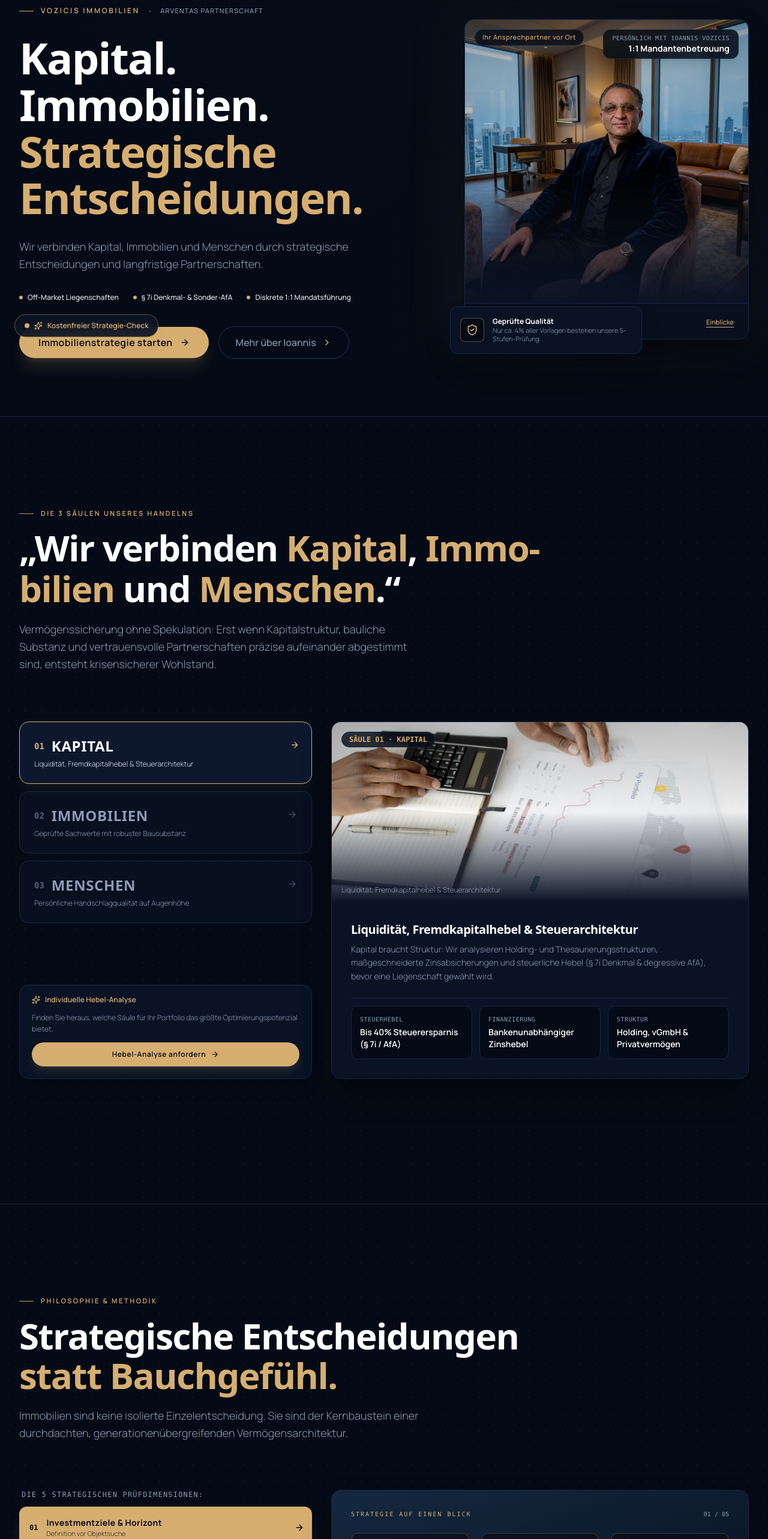
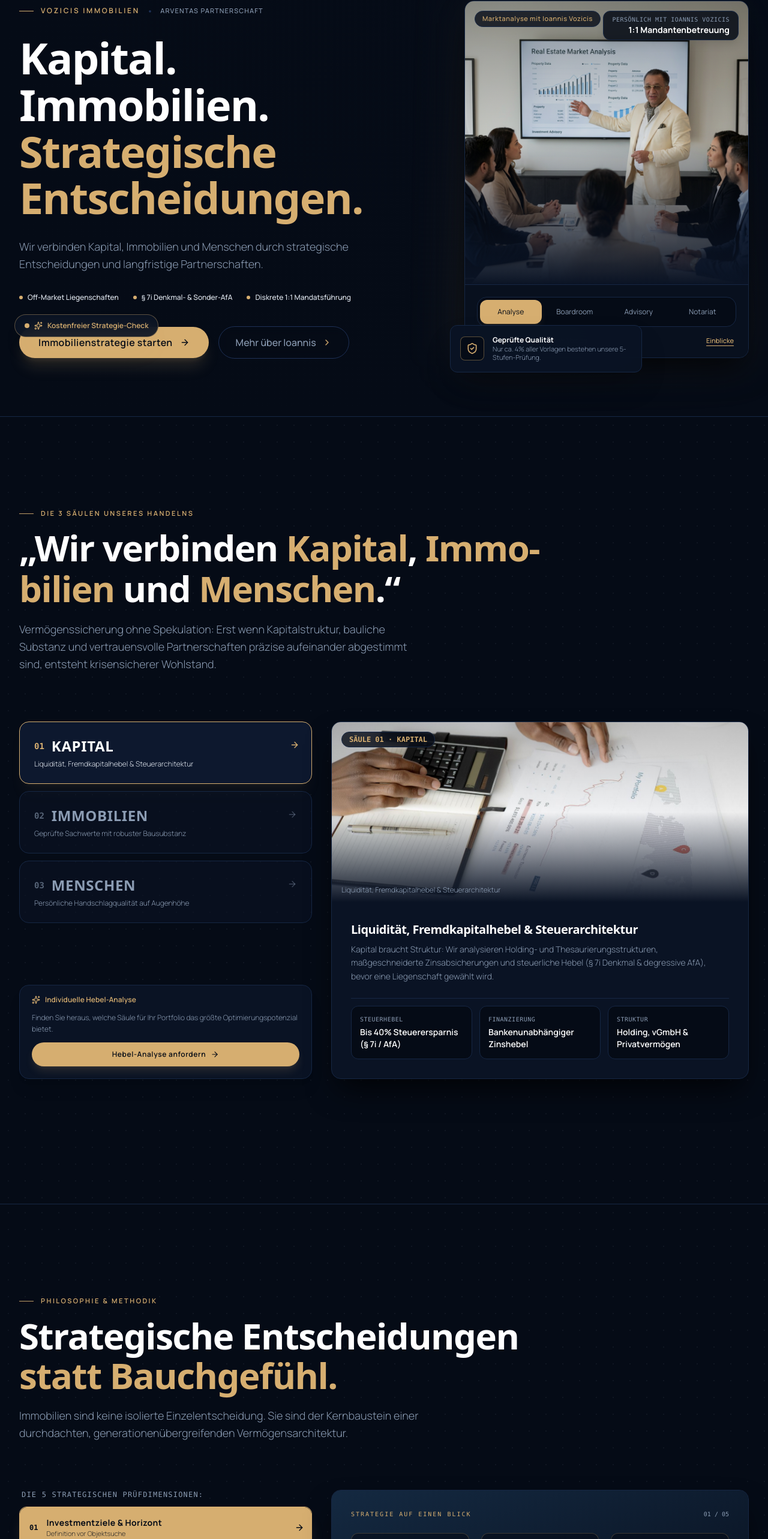
Before and after one commit to urrwa/vozicis-immobilien, a React (Vite) app: page / in a window 1280 px wide. Shown: the part 214-2780 px from the top of the page at 60% size. Built offline with nearby package versions, Linux system fonts and the light colour scheme.

Commit message:
Restore hero photo tabs and animate photo and strategy selections

```diff
--- a/src/components/BrandPhilosophy.tsx
+++ b/src/components/BrandPhilosophy.tsx
@@ -1,7 +1,7 @@
 import { StrategyInfographic } from './StrategyInfographic';
 import { useLanguage } from '../i18n/LanguageContext';
 import React, { useState } from 'react';
-import { motion } from 'motion/react';
+import { motion, useReducedMotion } from 'motion/react';
 import {
   Target,
   Coins,
@@ -19,6 +19,7 @@ import { BRAND_IMAGES } from '../data/brandAssets';
 export const BrandPhilosophy: React.FC<{ onOpenStrategyCheck: () => void }> = ({ onOpenStrategyCheck }) => {
   const { t, locale, localizedImage } = useLanguage();
   const [selectedParam, setSelectedParam] = useState<number>(0);
+  const reduceMotion = useReducedMotion();
 
   const parameters = [
     {
@@ -111,12 +112,14 @@ export const BrandPhilosophy: React.FC<{ onOpenStrategyCheck: () => void }> = ({
                   <button
                     key={param.id}
                     onClick={() => setSelectedParam(index)}
-                    className={`w-full text-left p-4 rounded-xl cursor-pointer transition-all duration-300 flex items-center justify-between border ${
+                    aria-pressed={isSelected}
+                    className={`relative isolate w-full text-left p-4 rounded-xl cursor-pointer transition-colors duration-300 flex items-center justify-between border ${
                       isSelected
-                        ? 'bg-[#D6AE70] text-[#050B16] border-[#D6AE70] shadow-xl shadow-[#D6AE70]/15'
+                        ? 'text-[#050B16] border-[#D6AE70] shadow-xl shadow-[#D6AE70]/15'
                         : 'bg-[#0A1324]/60 hover:bg-[#0A1324] text-[#8B9CB3] hover:text-white border-[#162744]'
                     }`}
                   >
+                    {isSelected && <motion.span layoutId="strategy-selection-highlight" transition={reduceMotion ? { duration: 0 } : { type: 'spring', stiffness: 320, damping: 32 }} className="absolute inset-0 -z-10 rounded-xl bg-[#D6AE70]" />}
                     <div className="flex items-center gap-3.5">
                       <span className={`font-mono text-xs font-semibold ${isSelected ? 'text-[#050B16]' : 'text-[#D6AE70]'}`}>
                         {t(param.num)}
@@ -150,9 +153,9 @@ export const BrandPhilosophy: React.FC<{ onOpenStrategyCheck: () => void }> = ({
             <StrategyInfographic index={selectedParam} />
 
             {/* Content Overlay */}
-            <div className="relative z-10 p-7 sm:p-10 space-y-6">
+            <motion.div key={current.id} initial={reduceMotion ? false : { opacity: 0, y: 12 }} animate={{ opacity: 1, y: 0 }} transition={{ duration: reduceMotion ? 0 : 0.35 }} className="relative z-10 p-7 sm:p-10 space-y-6">
               <div className="inline-flex items-center gap-2.5 px-3.5 py-1.5 rounded-full bg-[#050B16]/80 border border-[#162744] text-[#D6AE70] text-xs font-mono backdrop-blur-md">
-                <span>{t("DIMENSION ")}{t(current.num)}</span>
+                <span>{t("DIMENSION ")}{String(selectedParam + 1).padStart(2, '0')}</span>
                 <span className="text-[#162744]">|</span>
                 <span className="text-white font-sans">{t(current.title)}</span>
               </div>
@@ -172,7 +175,7 @@ export const BrandPhilosophy: React.FC<{ onOpenStrategyCheck: () => void }> = ({
                   {t(current.benchmark)}
                 </span>
               </div>
-            </div>
+            </motion.div>
 
             {/* Bottom Bar */}
             <div className="relative z-10 p-6 sm:p-8 pt-4 border-t border-[#162744] flex items-center justify-between bg-[#08101E]/90 backdrop-blur-sm">
--- a/src/components/Hero.tsx
+++ b/src/components/Hero.tsx
@@ -1,6 +1,6 @@
 import { useLanguage } from '../i18n/LanguageContext';
 import React, { useState, useEffect } from 'react';
-import { motion, useMotionValue, useSpring, useTransform } from 'motion/react';
+import { motion, AnimatePresence, useReducedMotion, useMotionValue, useSpring, useTransform } from 'motion/react';
 import {
   ArrowRight,
   ShieldCheck,
@@ -24,7 +24,16 @@ export const Hero: React.FC<HeroProps> = ({
   onOpenConsultation,
   onOpenLookbook
 }) => {
-  const { t, locale, localizedImage } = useLanguage();
+  const { t, language, locale, localizedImage } = useLanguage();
+  const reduceMotion = useReducedMotion();
+  const [activeVisual, setActiveVisual] = useState(0);
+  const visualTabs = [
+    { label: 'Analyse', image: BRAND_IMAGES.marketAnalysisPresentation.localSrc, de: 'Marktanalyse mit Ioannis Vozicis', en: 'Market analysis with Ioannis Vozicis' },
+    { label: 'Boardroom', image: '/images/brand/08.png', de: 'Strategischer Austausch im Boardroom', en: 'Strategic discussion in the boardroom' },
+    { label: 'Advisory', image: BRAND_IMAGES.executiveConsultingLounge.localSrc, de: 'Persönliche Beratung mit Ioannis Vozicis', en: 'Personal advice with Ioannis Vozicis' },
+    { label: 'Notariat', image: BRAND_IMAGES.dealClosingPartnership.localSrc, de: 'Partnerschaft & Transaktionsbegleitung', en: 'Partnership & transaction support' },
+  ];
+  const selectedVisual = visualTabs[activeVisual];
 
   // Mouse parallax motion values
   const mouseX = useMotionValue(0);
@@ -40,6 +49,7 @@ export const Hero: React.FC<HeroProps> = ({
   const parallaxFloatY = useTransform(smoothMouseY, [-500, 500], [14, -14]);
 
   const handleMouseMove = (e: React.MouseEvent<HTMLDivElement>) => {
+    if (reduceMotion) return;
     const rect = e.currentTarget.getBoundingClientRect();
     const centerX = rect.left + rect.width / 2;
     const centerY = rect.top + rect.height / 2;
@@ -48,10 +58,10 @@ export const Hero: React.FC<HeroProps> = ({
   };
 
   const currentVisual = {
-    image: BRAND_IMAGES.founderPortrait.localSrc,
-    fallback: BRAND_IMAGES.founderPortrait.cdnSrc,
-    tag: 'Ihr Ansprechpartner vor Ort',
-    caption: 'Ioannis Vozicis – persönlich an Ihrer Seite',
+    image: selectedVisual.image,
+    fallback: BRAND_IMAGES.founderPortrait.localSrc,
+    tag: language === 'en' ? selectedVisual.en : selectedVisual.de,
+    caption: language === 'en' ? selectedVisual.en : selectedVisual.de,
     highlight: '1:1 Mandantenbetreuung',
     sub: 'Persönlich mit Ioannis Vozicis'
   };
@@ -182,16 +192,22 @@ export const Hero: React.FC<HeroProps> = ({
 
               {/* Image Frame - 1:1 Aspect Ratio Square */}
               <div className="relative aspect-square w-full overflow-hidden bg-[#050B16]">
-                <img
+                <AnimatePresence initial={false}>
+                <motion.img
                   key={currentVisual.image}
+                  initial={reduceMotion ? false : { opacity: 0, scale: 1.04 }}
+                  animate={{ opacity: 1, scale: 1 }}
+                  exit={{ opacity: 0 }}
+                  transition={{ duration: reduceMotion ? 0 : 0.45, ease: 'easeOut' }}
                   src={localizedImage(currentVisual.image)}
                   onError={(e) => {
                     (e.currentTarget as HTMLImageElement).src = currentVisual.fallback;
                   }}
                   alt={t(currentVisual.tag)}
-                  className="w-full h-full object-cover transition-all duration-1000 brightness-90 contrast-[1.05]"
+                  className="absolute inset-0 w-full h-full object-cover brightness-90 contrast-[1.05]"
                   style={{ objectPosition: '50% 15%' }}
                 />
+                </AnimatePresence>
 
                 {/* Subtle dark navy vignette */}
                 <div className="absolute inset-0 bg-gradient-to-t from-[#0A1324] via-transparent to-black/30 pointer-events-none" />
@@ -218,6 +234,13 @@ export const Hero: React.FC<HeroProps> = ({
 
               {/* Bottom Interactive Stage Control */}
               <div className="p-4 sm:p-5 bg-[#08101E] border-t border-[#162744] space-y-3">
+                <div role="group" aria-label={language === 'en' ? 'Photo views' : 'Bildansichten'} className="grid grid-cols-4 gap-1 rounded-2xl border border-[#162744] bg-[#050B16] p-1">
+                  {visualTabs.map((tab, index) => <button key={tab.label} type="button" aria-pressed={activeVisual === index} onClick={() => setActiveVisual(index)}
+                    className={`relative rounded-xl py-3 text-[10px] sm:text-xs focus-visible:outline-2 focus-visible:outline-[#D6AE70] ${activeVisual === index ? 'text-[#050B16]' : 'text-[#8B9CB3] hover:text-white'}`}>
+                    {activeVisual === index && <motion.span layoutId="hero-photo-highlight" transition={reduceMotion ? { duration: 0 } : { type: 'spring', stiffness: 360, damping: 32 }} className="absolute inset-0 rounded-xl bg-[#D6AE70] shadow-lg shadow-[#D6AE70]/10" />}
+                    <span className="relative z-10">{t(tab.label)}</span>
+                  </button>)}
+                </div>
 
                 {/* Caption & Lookbook Link */}
                 <div className="flex items-center justify-between text-xs text-[#8B9CB3] font-light pt-1 px-1">
```
